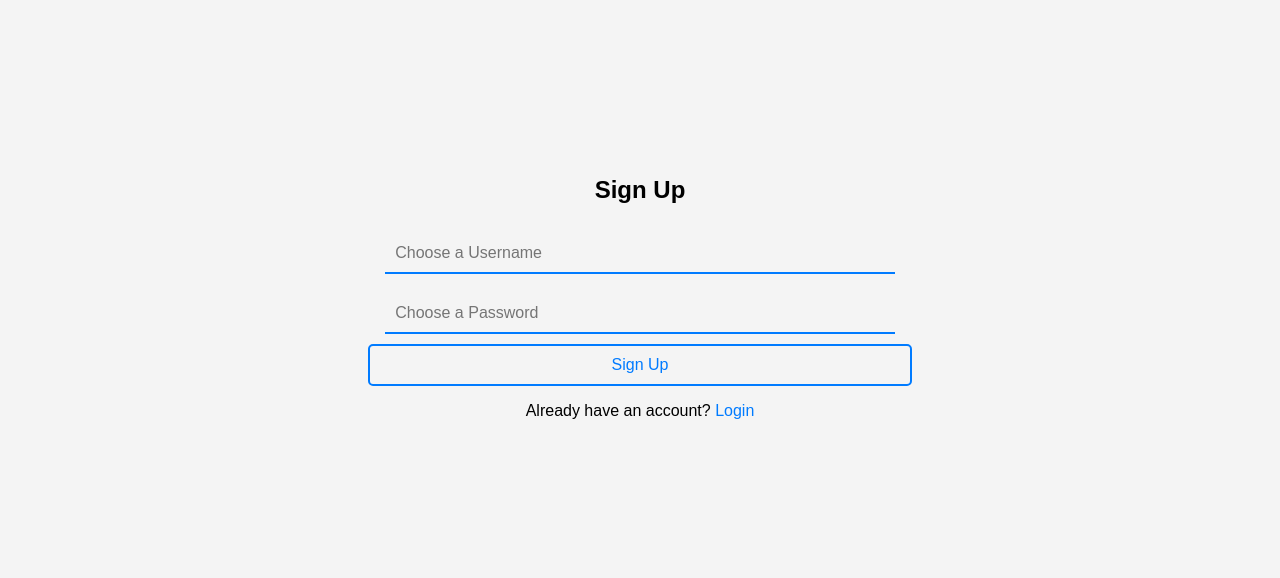
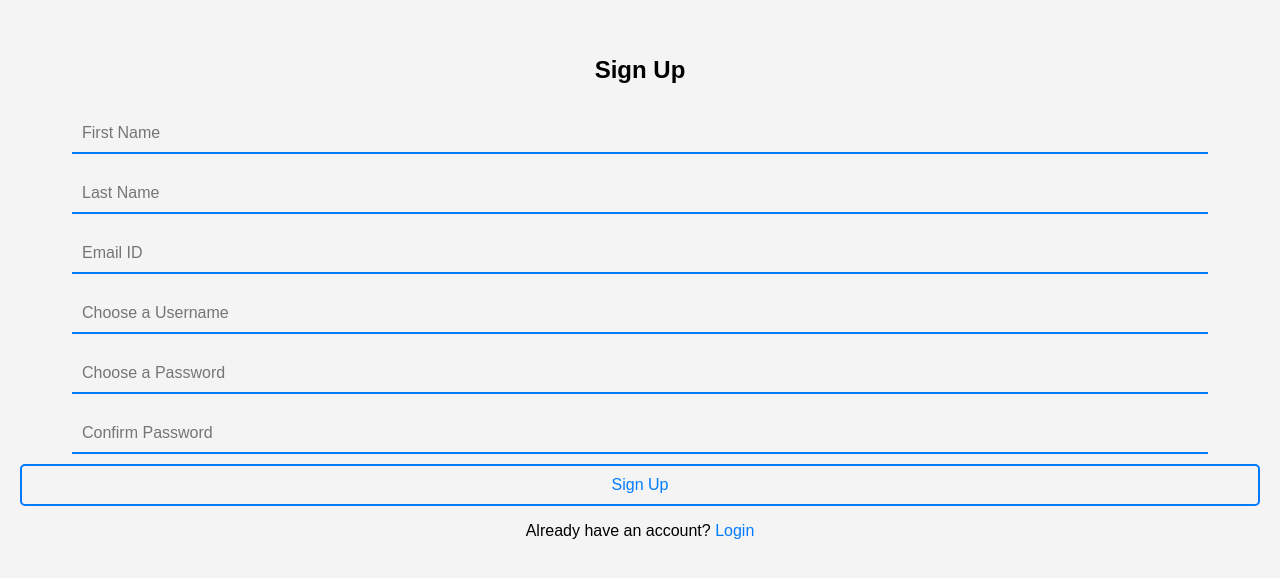
Before and after one commit to KSWarrior/-, a plain HTML site: page signup.html in a window 1280 px wide. Shown: the part 104-682 px from the top of the page. Drawn offline with Linux system fonts and the light colour scheme.

Commit message:
Update signup.html

```diff
--- a/signup.html
+++ b/signup.html
@@ -10,8 +10,12 @@
     <div class="container">
         <h2>Sign Up</h2>
         <form id="signupForm">
+            <input type="text" id="firstName" placeholder="First Name" required>
+            <input type="text" id="lastName" placeholder="Last Name" required>
+            <input type="email" id="email" placeholder="Email ID" required>
             <input type="text" id="newUsername" placeholder="Choose a Username" required>
             <input type="password" id="newPassword" placeholder="Choose a Password" required>
+            <input type="password" id="confirmPassword" placeholder="Confirm Password" required>
             <button type="submit">Sign Up</button>
         </form>
         <p id="signupError" class="error-message"></p>
```
